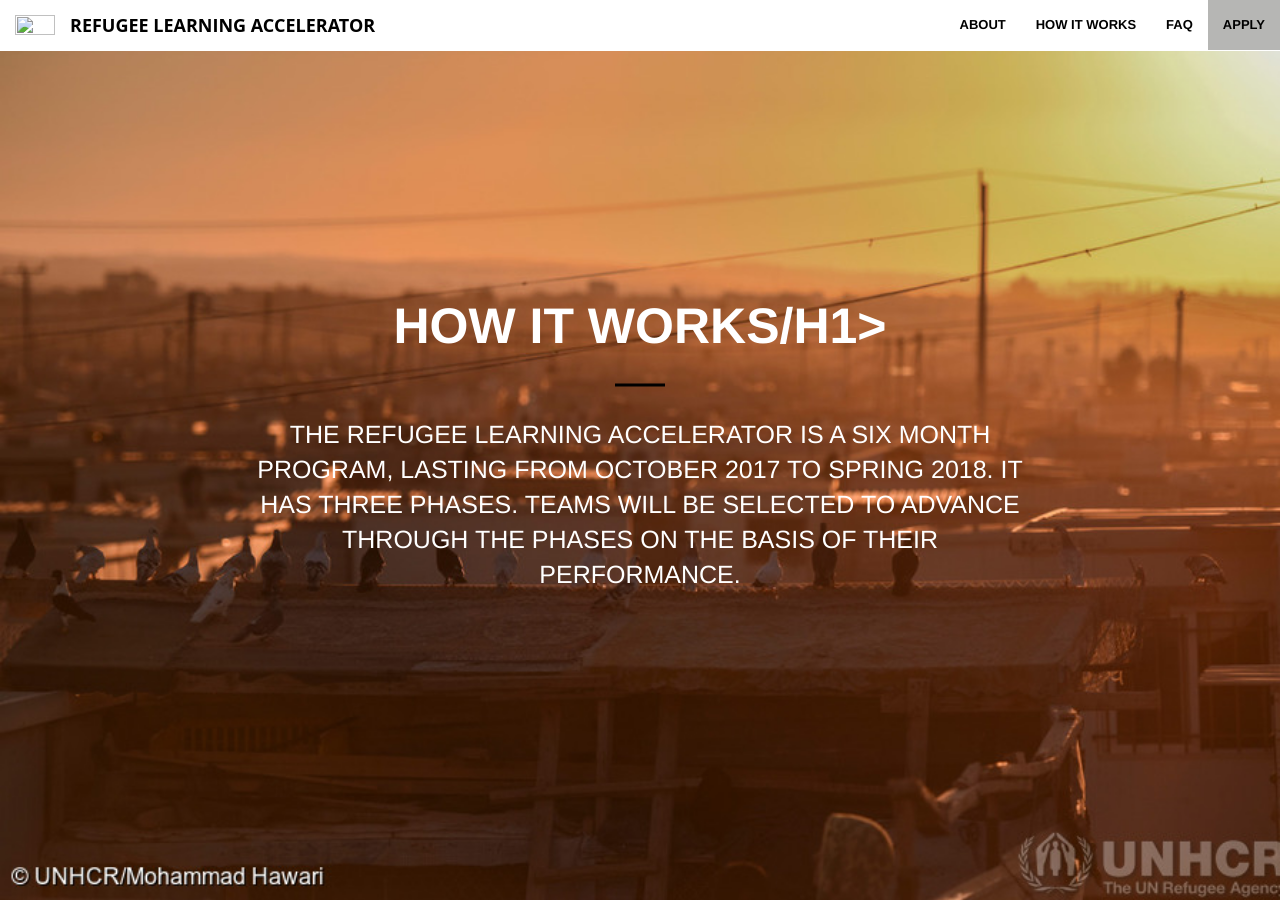
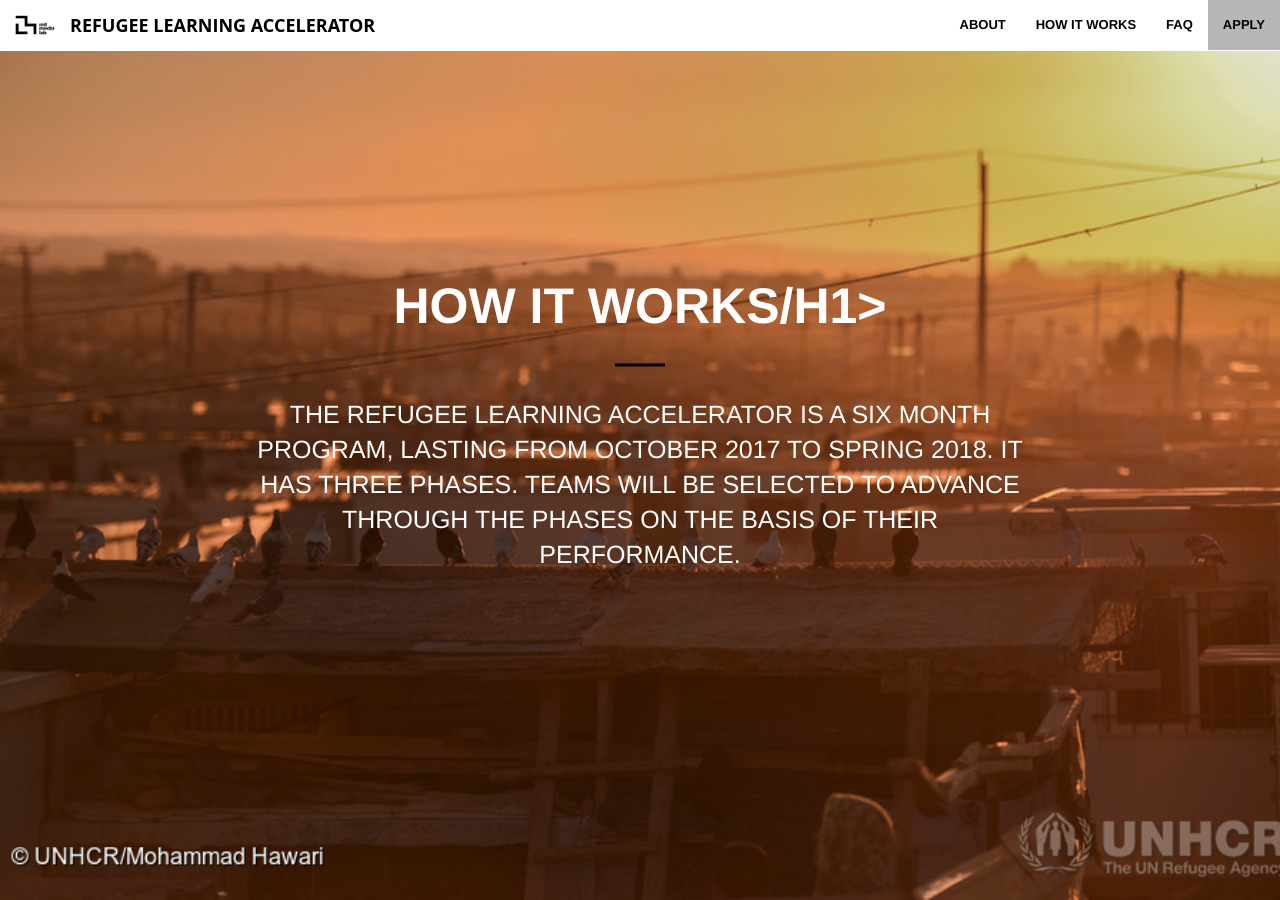
Before and after one commit to Refugee-Learning-Accelerator/Refugee-Learning-Accelerator.github.io, a Jekyll site: the page program/index.html, which Jekyll copies as it is, in a window 1280 px wide and 900 px high. Built offline with Jekyll 4.4.1, drawn with Linux system fonts in a browser that asks for light colours; nearby versions of some CDN libraries.

Commit message:
Update index.html

```diff
--- a/program/index.html
+++ b/program/index.html
@@ -1,4 +1,4 @@
->
+<html>
 	<head>
 			<meta charset="utf-8">
 			<meta http-equiv="X-UA-Compatible" content"ie="edge&quot;">
@@ -24,7 +24,7 @@
                 <button type="button" class="navbar-toggle collapsed" data-toggle="collapse" data-target="#bs-example-navbar-collapse-1">
                     <span class="sr-only">Toggle navigation</span> Menu <i class="fa fa-bars"></i>
                 </button>
-                <a class="navbar-brand page-scroll" href="https://www.media.mit.edu/"><img alt="Media Lab" src="Mit_medialab_logo.png" height="20px" width="40px"></a>
+                <a class="navbar-brand page-scroll" href="https://www.media.mit.edu/"><img alt="Media Lab" src="/Mit_medialab_logo.png" height="20px" width="40px"></a>
                 <a class="navbar-brand" href="/">Refugee Learning Accelerator</a>
             </div>
             <!-- Collect the nav links, forms, and other content for toggling -->
```
